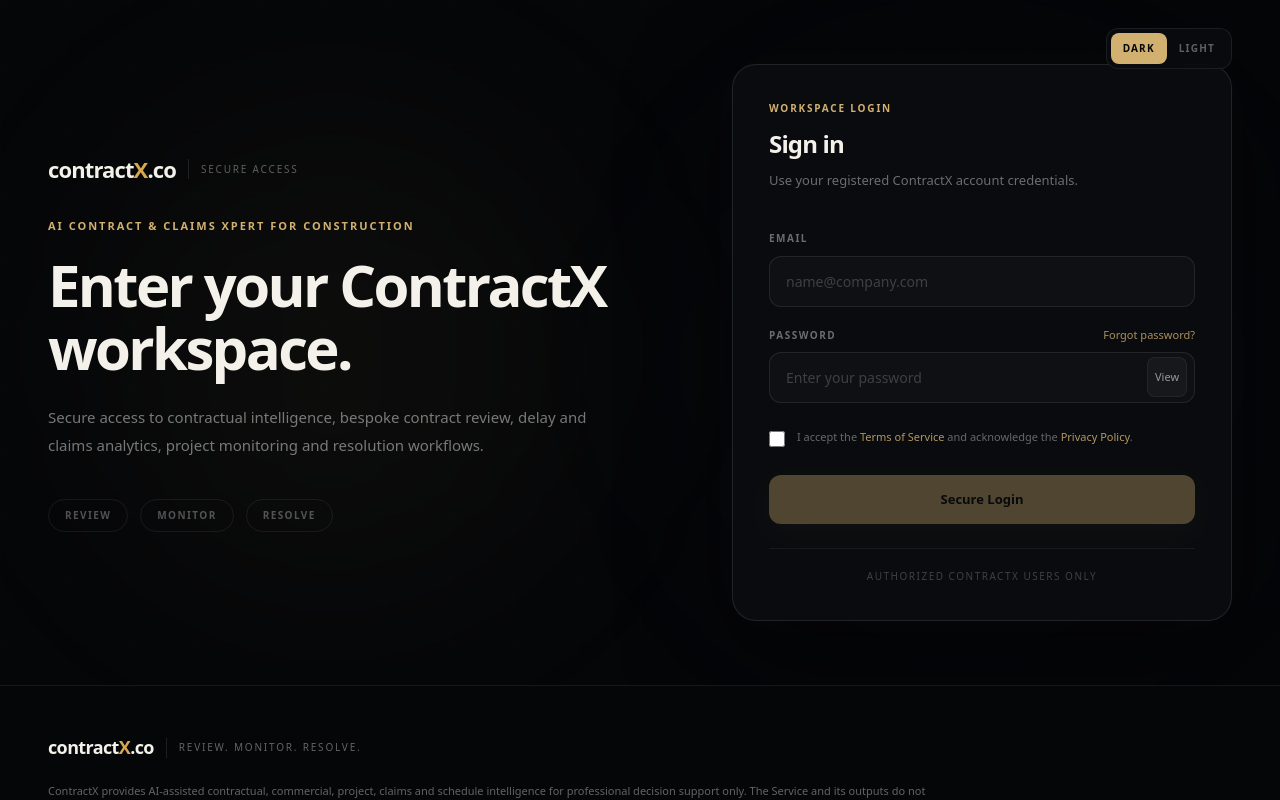
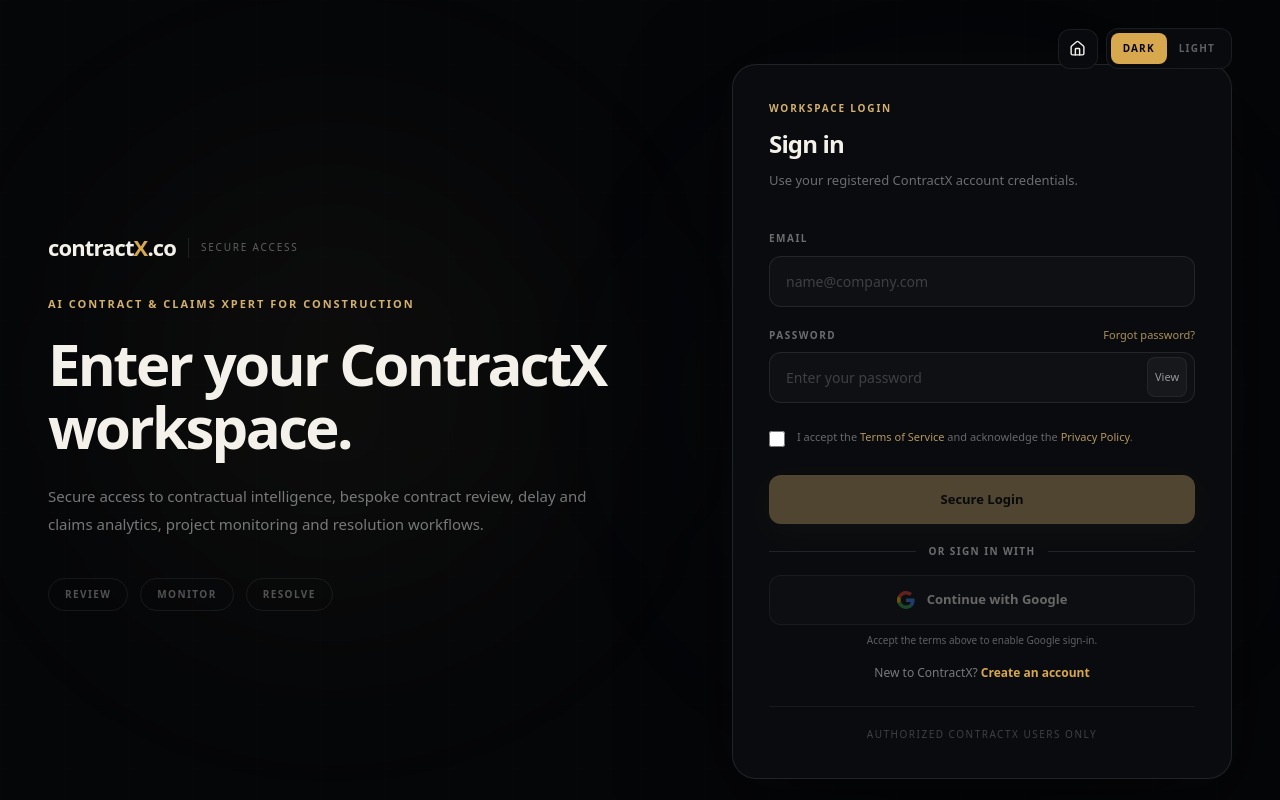
Before and after one commit to primeprojectcontrol-lab/contractx-production, a Next.js app in the folder contractx-ui/: page /login in a window 1280 px wide. Shown: the top 800 px of the page. Built offline with nearby package versions, Linux system fonts and the light colour scheme; no server answers.

Commit message:
Add Google OAuth authentication to ContractX

```diff
--- /dev/null
+++ b/contractx-ui/src/app/auth/callback/route.ts
@@ -0,0 +1,32 @@
+import { NextRequest, NextResponse } from "next/server";
+import { createClient } from "@/lib/supabase/server";
+
+export async function GET(request: NextRequest) {
+  const { searchParams } = new URL(request.url);
+  const code = searchParams.get("code");
+  const oauthError = searchParams.get("error_description") || searchParams.get("error");
+
+  // Always use the request origin, avoiding redirects to an unrelated domain.
+  const loginUrl = new URL("/login", request.url);
+
+  if (!code) {
+    loginUrl.searchParams.set("auth_error", oauthError || "Google authentication was cancelled or incomplete.");
+    return NextResponse.redirect(loginUrl);
+  }
+
+  try {
+    const supabase = await createClient();
+    const { error } = await supabase.auth.exchangeCodeForSession(code);
+
+    if (error) {
+      loginUrl.searchParams.set("auth_error", "Could not complete Google authentication. Please retry.");
+      return NextResponse.redirect(loginUrl);
+    }
+
+    // Existing /login logic handles project-aware redirects after session creation.
+    return NextResponse.redirect(loginUrl);
+  } catch {
+    loginUrl.searchParams.set("auth_error", "Could not complete Google authentication. Please retry.");
+    return NextResponse.redirect(loginUrl);
+  }
+}
--- a/contractx-ui/src/app/login/page.tsx
+++ b/contractx-ui/src/app/login/page.tsx
@@ -13,6 +13,7 @@ import Link from "next/link";
 import { createClient } from "@/lib/supabase/client";
 
 import LegalFooter from "@/components/LegalFooter";
+import { House } from "lucide-react";
 
 
 
@@ -42,6 +43,8 @@ export default function LoginPage() {
 
   const [loading, setLoading] = useState(false);
 
+  const [googleLoading, setGoogleLoading] = useState(false);
+
   const [checkingSession, setCheckingSession] = useState(true);
 
 
@@ -51,6 +54,15 @@ export default function LoginPage() {
 
 
   const [theme, setTheme] = useState<ThemeMode>("dark");
+
+  useEffect(() => {
+    const params = new URLSearchParams(window.location.search);
+    const authError = params.get("auth_error");
+    if (authError) {
+      setMessage(authError);
+      window.history.replaceState(null, "", window.location.pathname);
+    }
+  }, []);
 
 
 
@@ -252,6 +264,35 @@ export default function LoginPage() {
 
 
 
+  async function handleGoogleLogin() {
+    setMessage("");
+
+    if (!acceptedTerms) {
+      setMessage("Please accept the Terms of Service and Privacy Policy first.");
+      return;
+    }
+
+    setGoogleLoading(true);
+
+    try {
+      const { error } = await supabase.auth.signInWithOAuth({
+        provider: "google",
+        options: {
+          redirectTo: `${window.location.origin}/auth/callback`,
+        },
+      });
+
+      if (error) {
+        setMessage(error.message || "Unable to start Google sign-in.");
+        setGoogleLoading(false);
+      }
+      // On success Supabase redirects the browser to Google.
+    } catch {
+      setMessage("Unable to connect to Google sign-in. Please try again.");
+      setGoogleLoading(false);
+    }
+  }
+
   const isDark = theme === "dark";
 
 
@@ -376,75 +417,44 @@ export default function LoginPage() {
 
 
 
-        {/* Minimal theme switch — no external component required */}
-
-        <div className="absolute right-5 top-5 z-30 sm:right-8 sm:top-7 lg:right-12">
-
-          <div
-
-            className={`flex items-center rounded-xl border p-1 backdrop-blur-xl ${
-
+        {/* Home navigation and appearance — aligned with the signup page. */}
+        <div className="absolute right-5 top-5 z-30 flex items-center gap-2 sm:right-8 sm:top-7 lg:right-12">
+          <Link
+            href="/landing"
+            aria-label="Go to ContractX home"
+            title="Home"
+            className={`inline-flex h-10 w-10 items-center justify-center rounded-xl border backdrop-blur-xl transition ${
               isDark
-
-                ? "border-white/[0.08] bg-[#0A0C0F]/90"
-
-                : "border-black/[0.10] bg-white/85 shadow-[0_10px_30px_rgba(30,28,22,0.08)]"
-
+                ? "border-white/[0.08] bg-[#0A0C0F]/90 text-[#F4F1EA] hover:border-[#D8A84E]/50 hover:text-[#D8A84E]"
+                : "border-black/[0.10] bg-white/85 text-[#17191C] hover:border-[#A9823E]/50 hover:text-[#9A7336]"
             }`}
-
           >
-
-            <button
-
-              type="button"
-
-              onClick={() => switchTheme("dark")}
-
-              className={`rounded-lg px-3 py-2 text-[10px] font-semibold uppercase tracking-[0.12em] transition ${
-
-                isDark
-
-                  ? "bg-[#D2B06F] text-[#050608]"
-
-                  : "text-black/45 hover:text-black/75"
-
-              }`}
-
-            >
-
-              Dark
-
-            </button>
-
-
-
-            <button
-
-              type="button"
-
-              onClick={() => switchTheme("light")}
-
-              className={`rounded-lg px-3 py-2 text-[10px] font-semibold uppercase tracking-[0.12em] transition ${
-
-                !isDark
-
-                  ? "bg-[#A9823E] text-white"
-
-                  : "text-white/35 hover:text-white/70"
-
-              }`}
-
-            >
-
-              Light
-
-            </button>
-
+            <House size={17} aria-hidden="true" />
+          </Link>
+          <div className={`flex items-center rounded-xl border p-1 backdrop-blur-xl ${
+            isDark
+              ? "border-white/[0.08] bg-[#0A0C0F]/90"
+              : "border-black/[0.10] bg-white/85 shadow-[0_10px_30px_rgba(30,28,22,0.08)]"
+          }`} role="group" aria-label="Appearance">
+            {(["dark", "light"] as ThemeMode[]).map((item) => (
+              <button
+                key={item}
+                type="button"
+                onClick={() => switchTheme(item)}
+                aria-pressed={theme === item}
+                className={`rounded-lg px-3 py-2 text-[10px] font-semibold uppercase tracking-[0.12em] transition ${
+                  theme === item
+                    ? "bg-[#D8A84E] text-[#050608]"
+                    : isDark
+                      ? "text-white/35 hover:text-white/70"
+                      : "text-black/45 hover:text-black/75"
+                }`}
+              >
+                {item}
+              </button>
+            ))}
           </div>
-
         </div>
-
-
 
         <div className="relative z-10 mx-auto grid min-h-[calc(100vh-220px)] w-full max-w-[1500px] items-center gap-16 px-6 py-16 lg:grid-cols-[1.1fr_0.9fr] lg:px-12">
 
@@ -950,6 +960,43 @@ export default function LoginPage() {
 
 
 
+              <div className="mt-5 flex items-center gap-3" aria-hidden="true">
+                <div className={`h-px flex-1 ${isDark ? "bg-white/10" : "bg-black/10"}`} />
+                <span className={`text-[10px] font-semibold uppercase tracking-[0.14em] ${isDark ? "text-white/40" : "text-black/45"}`}>
+                  Or sign in with
+                </span>
+                <div className={`h-px flex-1 ${isDark ? "bg-white/10" : "bg-black/10"}`} />
+              </div>
+
+              <button
+                type="button"
+                onClick={handleGoogleLogin}
+                disabled={loading || googleLoading || !acceptedTerms}
+                className={`mt-4 flex w-full items-center justify-center gap-3 rounded-xl border px-5 py-3.5 text-[13px] font-semibold transition disabled:cursor-not-allowed disabled:opacity-40 ${
+                  isDark
+                    ? "border-white/[0.13] bg-white/[0.04] text-[#F4F1EA] hover:border-[#D8A84E]/50 hover:bg-white/[0.07]"
+                    : "border-black/[0.12] bg-white text-[#17191C] hover:border-[#A9823E]/50 hover:bg-[#FFF9EF]"
+                }`}
+              >
+                <svg width="18" height="18" viewBox="0 0 48 48" aria-hidden="true" focusable="false">
+                  <path fill="#EA4335" d="M24 9.5c3.54 0 6.71 1.22 9.21 3.6l6.85-6.85C35.9 2.38 30.47 0 24 0 14.62 0 6.51 5.38 2.56 13.22l7.98 6.19C12.43 13.72 17.74 9.5 24 9.5z" />
+                  <path fill="#4285F4" d="M46.98 24.55c0-1.57-.15-3.09-.38-4.55H24v9.02h12.94c-.58 2.96-2.26 5.48-4.78 7.18l7.73 6c4.51-4.17 7.09-10.32 7.09-17.65z" />
+                  <path fill="#FBBC05" d="M10.53 28.59a14.37 14.37 0 0 1 0-9.18l-7.98-6.19a23.91 23.91 0 0 0 0 21.56l7.98-6.19z" />
+                  <path fill="#34A853" d="M24 48c6.48 0 11.92-2.13 15.89-5.8l-7.73-6c-2.15 1.45-4.92 2.3-8.16 2.3-6.26 0-11.57-4.22-13.47-9.91l-7.98 6.19C6.51 42.62 14.62 48 24 48z" />
+                </svg>
+                {googleLoading ? "Connecting to Google..." : "Continue with Google"}
+              </button>
+              <p className={`mt-2 text-center text-[10px] ${isDark ? "text-white/35" : "text-black/45"}`}>
+                Accept the terms above to enable Google sign-in.
+              </p>
+
+              <p className={`mt-4 text-center text-[12px] ${isDark ? "text-white/45" : "text-black/55"}`}>
+                New to ContractX?{" "}
+                <Link href="/signup" className="font-semibold text-[#D8A84E] hover:underline">
+                  Create an account
+                </Link>
+              </p>
+
               <div
 
                 className={`mt-6 border-t pt-5 ${
--- a/contractx-ui/src/app/signup/page.tsx
+++ b/contractx-ui/src/app/signup/page.tsx
@@ -54,6 +54,7 @@ export default function SignupPage() {
   const [showPassword, setShowPassword] = useState(false);
   const [acceptedTerms, setAcceptedTerms] = useState(false);
   const [submitting, setSubmitting] = useState(false);
+  const [googleLoading, setGoogleLoading] = useState(false);
   const [complete, setComplete] = useState(false);
   const [message, setMessage] = useState("");
 
@@ -117,6 +118,31 @@ export default function SignupPage() {
       setMessage(error instanceof Error ? error.message : "Unable to register at this time.");
     } finally {
       setSubmitting(false);
+    }
+  }
+
+  async function handleGoogleSignup() {
+    if (submitting || googleLoading) return;
+    setMessage("");
+    if (!acceptedTerms) {
+      setMessage("Please accept the Terms of Service and Privacy Policy before continuing with Google.");
+      return;
+    }
+
+    setGoogleLoading(true);
+    try {
+      // Plan selection is visual only; it must never grant paid entitlements.
+      // The callback establishes the session, then Login handles project-aware routing.
+      const { error } = await supabase.auth.signInWithOAuth({
+        provider: "google",
+        options: {
+          redirectTo: `${window.location.origin}/auth/callback`,
+        },
+      });
+      if (error) throw error;
+    } catch (error) {
+      setMessage(error instanceof Error ? error.message : "Unable to continue with Google.");
+      setGoogleLoading(false);
     }
   }
 
@@ -290,6 +316,27 @@ export default function SignupPage() {
                   {submitting ? "Creating your account…" : "Create account"}
                   {!submitting && <ArrowRight size={15} className="transition-transform group-hover:translate-x-1" />}
                 </button>
+
+                <div className="flex items-center gap-3 py-0.5" aria-hidden="true">
+                  <span className="h-px flex-1 bg-[var(--signup-line)]" />
+                  <span className="cx-signup-muted text-[10px] font-semibold uppercase tracking-[.15em]">or</span>
+                  <span className="h-px flex-1 bg-[var(--signup-line)]" />
+                </div>
+
+                <button
+                  type="button"
+                  onClick={handleGoogleSignup}
+                  disabled={submitting || googleLoading}
+                  className="flex w-full items-center justify-center gap-3 rounded-xl border border-[var(--signup-line)] bg-[var(--signup-field)] px-4 py-3 text-xs font-bold transition hover:border-[#D8A84E]/60 hover:bg-[#D8A84E]/[.06] disabled:cursor-wait disabled:opacity-60"
+                >
+                  <svg aria-hidden="true" viewBox="0 0 24 24" className="h-[18px] w-[18px] shrink-0">
+                    <path fill="#4285F4" d="M21.6 12.23c0-.7-.06-1.37-.18-2.02H12v3.83h5.38a4.6 4.6 0 0 1-2 3.02v2.5h3.23c1.9-1.75 2.99-4.33 2.99-7.33Z" />
+                    <path fill="#34A853" d="M12 22c2.7 0 4.97-.9 6.62-2.44l-3.24-2.5c-.9.6-2.04.96-3.38.96-2.6 0-4.8-1.76-5.6-4.13H3.07v2.58A10 10 0 0 0 12 22Z" />
+                    <path fill="#FBBC05" d="M6.4 13.9a6 6 0 0 1 0-3.8V7.53H3.07a10 10 0 0 0 0 8.94l3.33-2.58Z" />
+                    <path fill="#EA4335" d="M12 5.98c1.47 0 2.8.5 3.84 1.51l2.88-2.87A9.58 9.58 0 0 0 12 2a10 10 0 0 0-8.93 5.53L6.4 10.1c.8-2.37 3-4.12 5.6-4.12Z" />
+                  </svg>
+                  {googleLoading ? "Connecting to Google…" : "Continue with Google"}
+                </button>
               </form>
             ) : (
               <div className="rounded-xl border border-[#6F9C83]/25 bg-[#6F9C83]/[.06] p-4 text-center">
```
